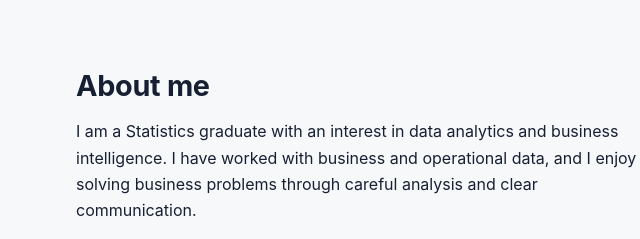
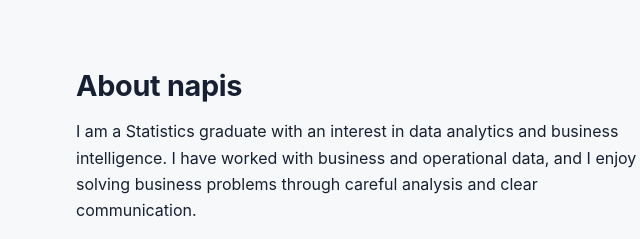
Before and after one commit to azmiinafiis/azmi-nafis-portfolio, a plain HTML site: page index.html in a window 1280 px wide. Shown: the part 519-758 px from the top of the page, 44-684 px from the left. Drawn offline with Linux system fonts and the light colour scheme.

Commit message:
index.html

```diff
--- a/index.html
+++ b/index.html
@@ -127,7 +127,7 @@ footer{border-top:1px solid var(--border);padding:28px 0;color:var(--muted);font
 
 <!-- ===== ABOUT ===== -->
 <section id="about"><div class="wrap reveal">
-  <h2>About me</h2>
+  <h2>About napis</h2>
   <div class="grid two">
     <div>
       <p>I am a Statistics graduate with an interest in data analytics and business intelligence. I have worked with business and operational data, and I enjoy solving business problems through careful analysis and clear communication.</p>
```
